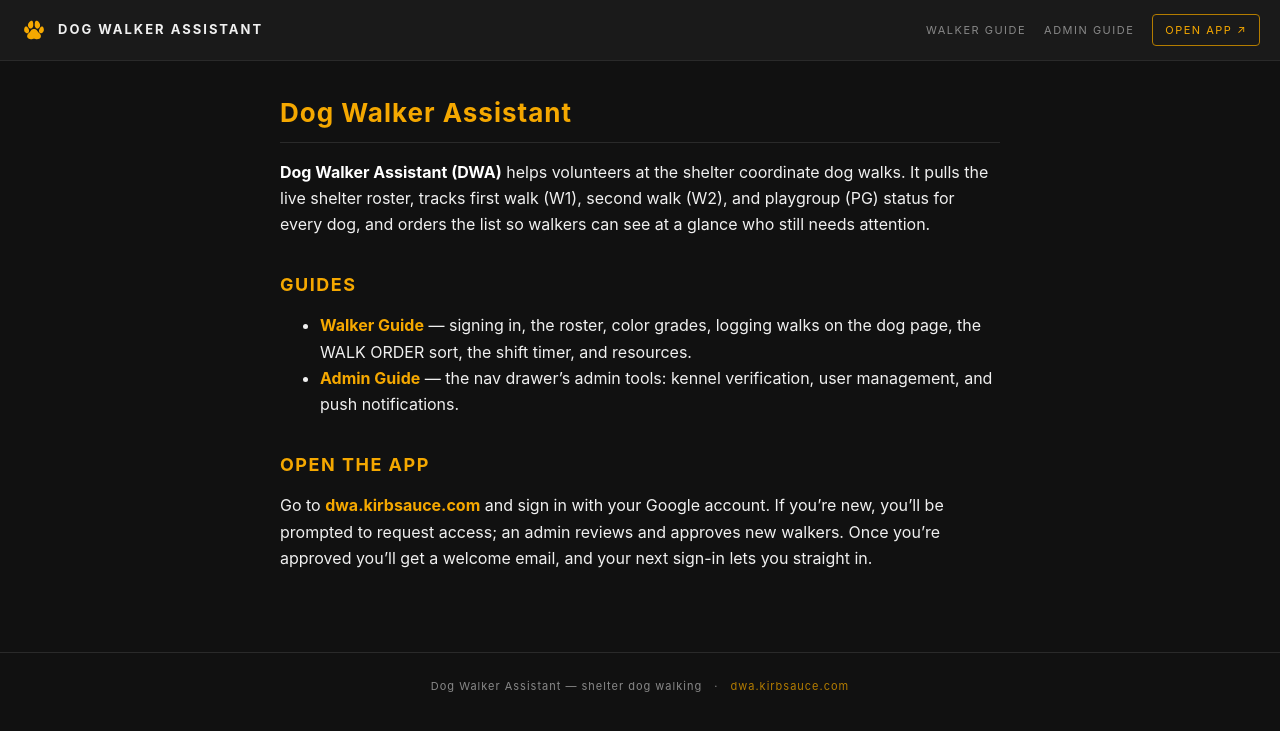
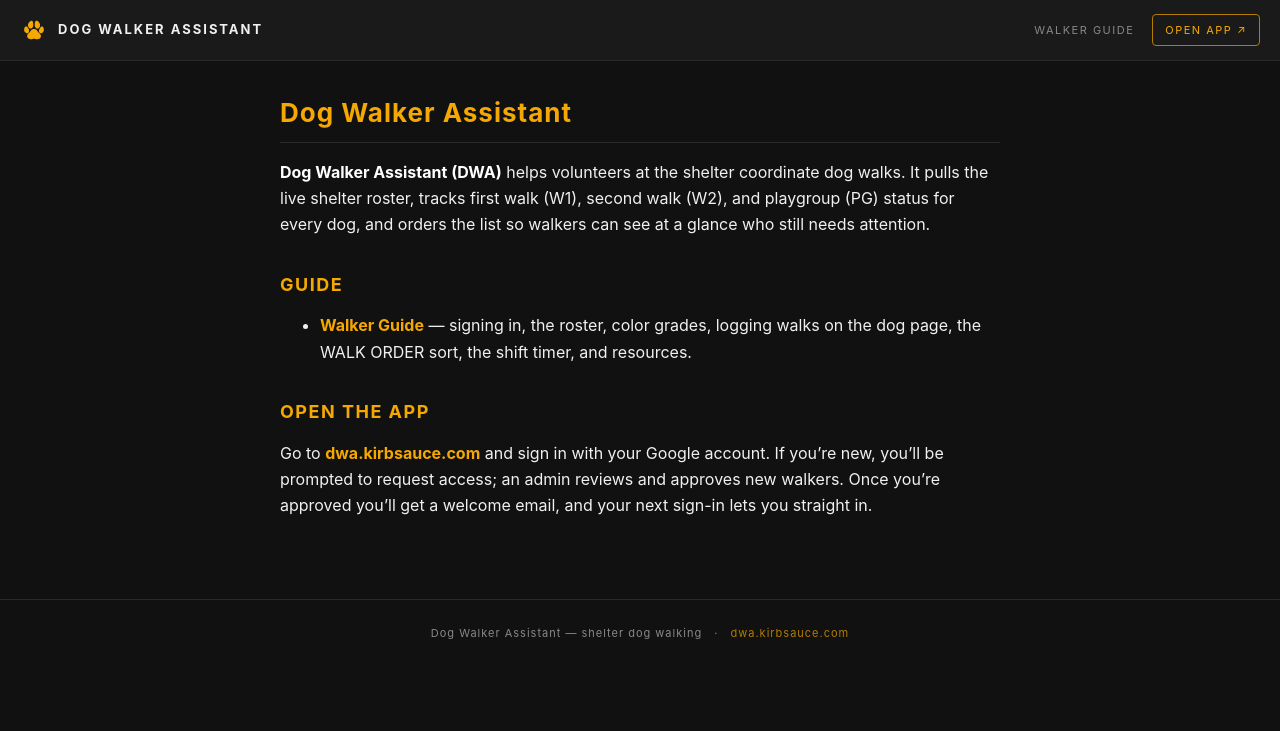
Before and after one commit to kirbsauce/dog-walker-assistant-docs, a Jekyll site: the page built from index.md, in a window 1280 px wide. Shown: the top 731 px of the page. Built offline with Jekyll 4.4.1, drawn with Linux system fonts in a browser that asks for light colours.

Commit message:
Make admin guide private: remove from public docs (now in-app)
The Admin Guide moved into the app (role-gated AdminDocs screen). Remove
ADMIN.md and its nav link, homepage bullet, config description, README entry,
and doc-drift-prompt references. Walker guide stays public.

Co-Authored-By: Claude Opus 4.8 <noreply@anthropic.com>

```diff
--- a/_config.yml
+++ b/_config.yml
@@ -1,5 +1,5 @@
 title: Dog Walker Assistant
-description: Public docs for DWA — walker guide and admin guide.
+description: Public docs for DWA — the walker guide.
 
 # Custom dark + amber theme lives in _layouts/ and assets/css/ (matches the app).
 # No gem-based theme; every page renders through _layouts/default.html.
@@ -13,7 +13,7 @@ relative_links:
   enabled: true
   collections: true
 
-# Render .md files at /WALKER, /ADMIN (no .html suffix in URLs).
+# Render .md files at /WALKER (no .html suffix in URLs).
 permalink: pretty
 
 # Apply the custom layout to every page without per-file front matter repetition.
--- a/_layouts/default.html
+++ b/_layouts/default.html
@@ -17,7 +17,6 @@
     </a>
     <nav class="site-nav">
       <a href="{{ '/WALKER' | relative_url }}">Walker Guide</a>
-      <a href="{{ '/ADMIN' | relative_url }}">Admin Guide</a>
       <a class="cta" href="https://dwa.kirbsauce.com">Open app ↗</a>
     </nav>
   </header>
--- a/index.md
+++ b/index.md
@@ -10,12 +10,10 @@ walks. It pulls the live shelter roster, tracks
 first walk (W1), second walk (W2), and playgroup (PG) status for every dog, and
 orders the list so walkers can see at a glance who still needs attention.
 
-## Guides
+## Guide
 
 - **[Walker Guide](WALKER.md)** — signing in, the roster, color grades, logging
   walks on the dog page, the WALK ORDER sort, the shift timer, and resources.
-- **[Admin Guide](ADMIN.md)** — the nav drawer's admin tools: kennel
-  verification, user management, and push notifications.
 
 ## Open the app
 
```
Also changed, not shown: ADMIN.md (deleted, +0 -65 lines), .github/doc-drift-prompt.md, README.md.
